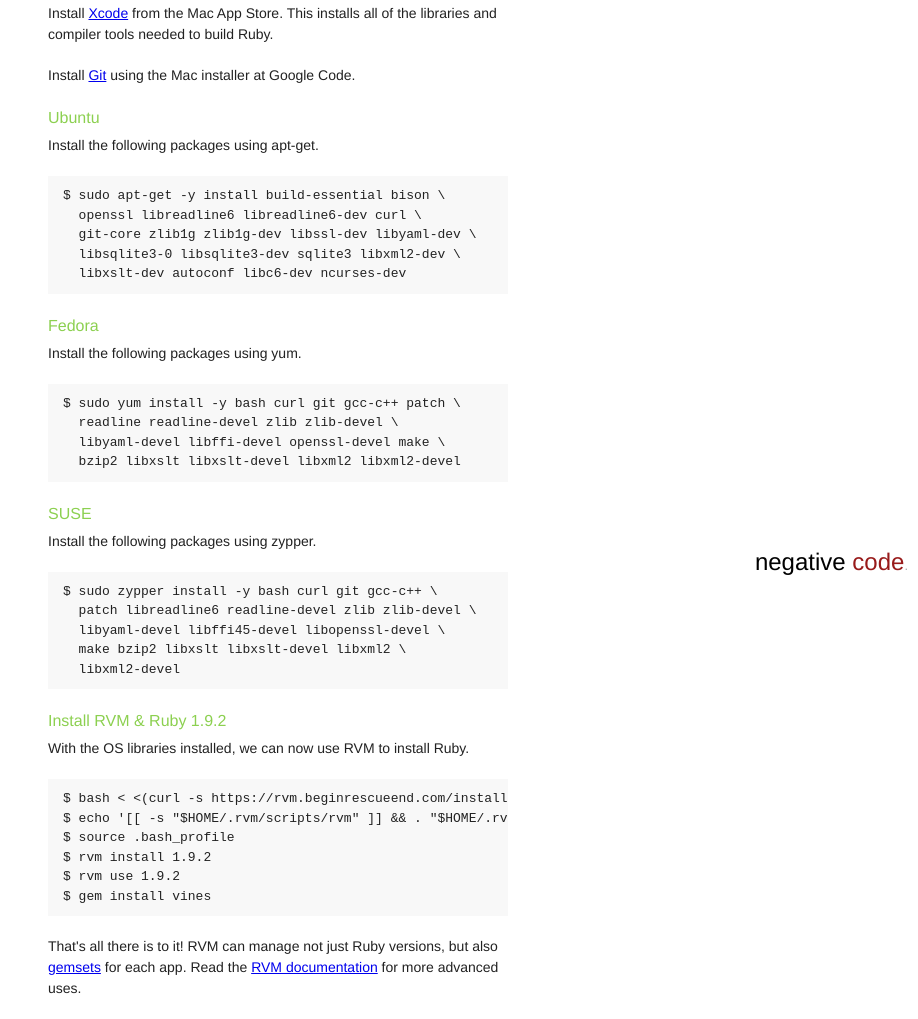
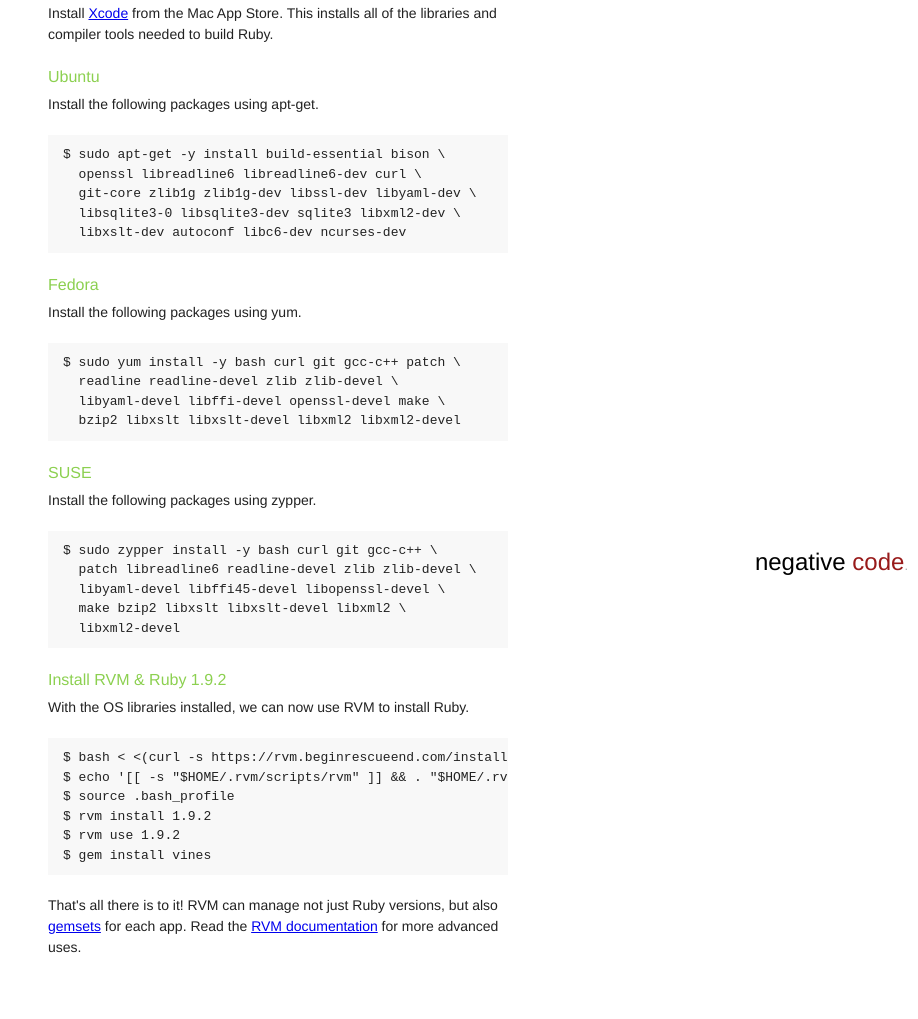
Before and after one commit to negativecode/vines, a Jekyll site: the page built from ruby.html, in a window 1280 px wide. Shown: the part 320-1339 px from the top of the page, without its empty margins (362-1280 px from the left). Built offline with Jekyll 4.4.1, drawn with Linux system fonts in a browser that asks for light colours; after the commit the page ends 1298 px from its top, so only the background shows below that.

Commit message:
Fix Xcode link. Remove git link because Xcode 4 includes git.

```diff
--- a/ruby.html
+++ b/ruby.html
@@ -18,13 +18,9 @@
 
 <h2>Mac OS X</h2>
 <p>
-  Install <a href="http://itunes.apple.com/us/app/xcode/id422352214">Xcode</a>
+  Install <a href="http://developer.apple.com/xcode/">Xcode</a>
   from the Mac App Store. This installs all of the libraries and compiler tools
   needed to build Ruby.
-</p>
-<p>
-  Install <a href="http://git-osx-installer.googlecode.com/files/git-1.7.5.4-x86_64-leopard.dmg">Git</a>
-  using the Mac installer at Google Code.
 </p>
 
 <h2>Ubuntu</h2>
```
